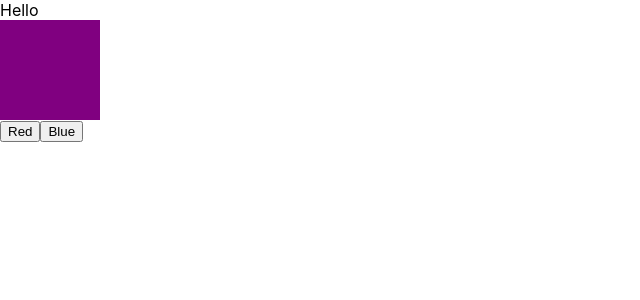
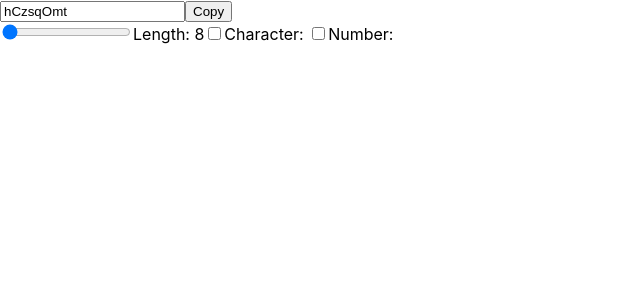
Before and after one commit to abeedev17/Chatbot-prompt, a React (Create React App) app: page / in a window 1280 px wide. Shown: the top 300 px of the page, without its empty margins (0-640 px from the left). Built offline with nearby package versions, Linux system fonts and the light colour scheme.

Commit message:
03 password generator

```diff
--- a/src/App.js
+++ b/src/App.js
@@ -1,14 +1,52 @@
-import React, { useState } from "react";
+import React, { useState, useEffect, useRef, useCallback } from "react";
 
 const App = () => {
-  const [color, setColor] = useState("purple");
+  const [length, setLength] = useState(8);
+  const [characters, setCharacters] = useState(false);
+  const [numbers, setNumbers] = useState(false);
+  const [password, setPassword] = useState("");
+  const passwordRef = useRef(null);
+
+  const passGen = useCallback(() => {
+    let str = "ABCDEFGHIJKLMNOPQRSTUVWXYZabcdefghijklmnopqrstuvwxyz";
+    let pass = "";
+
+    if (numbers) str += "0123456789";
+    if (characters) str += "~`@#$%^&*_<>/?";
+
+    for (let i = 1; i <= length; i++) {
+      let index = Math.floor(Math.random() * str.length);
+      pass += str.charAt(index);
+    }
+    setPassword(pass);
+  }, [length, characters, numbers, setPassword]);
+
+  useEffect(() => {
+    passGen();
+  }, [length, characters, numbers, setPassword]);
+
+  const copy = useCallback(() => {
+    window.navigator.clipboard.writeText(password);
+    passwordRef.current?.select();
+  }, [password]);
+
   return (
     <div>
-      Hello
-      <div style={{width: 100, height: 100, backgroundColor: color}}></div>
       <div>
-        <button onClick={() => setColor("red")}>Red</button>
-        <button onClick={() => setColor("blue")}>Blue</button>
+        <input type="text" name="password" id="password" placeholder="Password" defaultValue={password} readOnly ref={passwordRef}/>
+        <button onClick={copy}>Copy</button>
+      </div>
+      <div>
+        <input type="range" name="length" id="length" min="8" max="100" value={length} onChange={(e) => setLength(e.target.value)}/>
+        <span>Length: {length}</span>
+        <input type="checkbox" name="" id="characterInput" defaultChecked={characters} onChange={() => {
+          setCharacters((prev) => !prev)
+        }}/>
+        <label htmlFor="characterInput">Character: </label>
+        <input type="checkbox" name="" id="numberInput" defaultChecked={numbers} onChange={() => {
+          setNumbers((prev) => !prev)
+        }} />
+        <label htmlFor="numberInput">Number: </label>
       </div>
     </div>
   );
```
